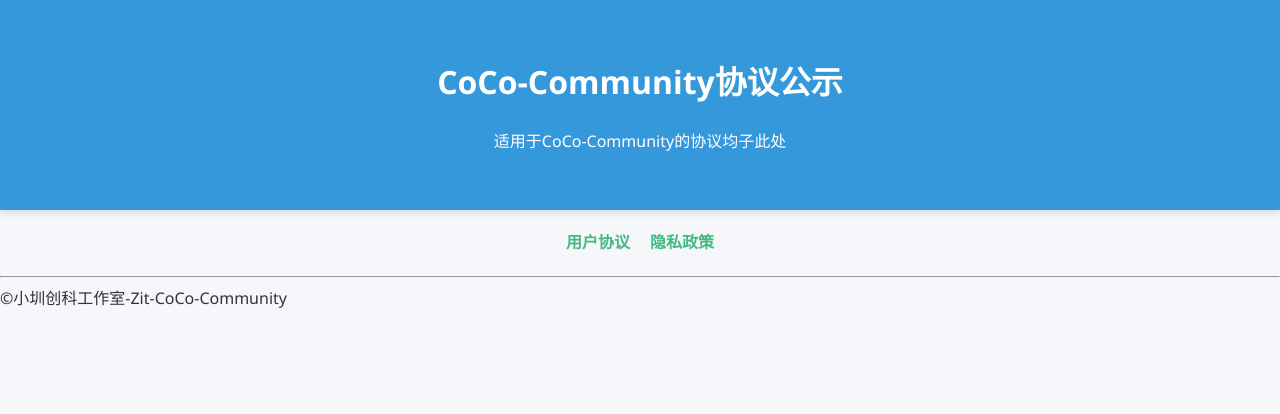
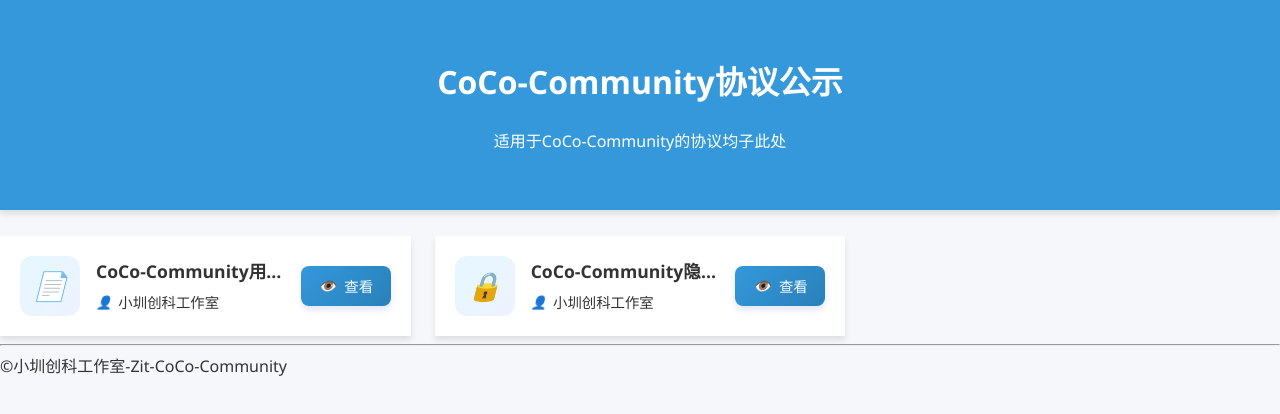
Before and after one commit to zitzhen/CoCo-Community-Control, a Vue app: page /agreement in a window 1280 px wide. Shown: the top 414 px of the page. Built offline with nearby package versions, Linux system fonts and the light colour scheme.

Commit message:
还原样式

```diff
--- a/src/components/agreement/Navigation.vue
+++ b/src/components/agreement/Navigation.vue
@@ -5,12 +5,6 @@
             <p>适用于CoCo-Community的协议均子此处</p>
         </div>
     </header>
-    <nav>
-        <ul>
-            <li><a href="/agreement/useragreement">用户协议</a></li>
-            <li><a href="/agreement/privacypolicy">隐私政策</a></li>
-        </ul>
-    </nav>
 </template>
 
 <style scoped>
--- a/src/components/agreement/card.vue
+++ b/src/components/agreement/card.vue
@@ -1,16 +1,30 @@
 <template>
     <div class="file-list">
-        <div class="file-card doc">
+        <a href="/agreement/useragreement" class="file-card doc">
+            <div class="file-icon">
+                <i>📄</i>
+            </div>
             <div class="file-content">
                 <div class="file-name">CoCo-Community用户协议</div>
-                </div>
+                <div class="file-author"><i>👤</i> 小圳创科工作室</div>
             </div>
-        <div class="file-card doc">
+            <button class="download-btn">
+                <i>👁️</i> 查看
+            </button>
+        </a>
+        <a href="/agreement/privacypolicy" class="file-card doc">
+            <div class="file-icon">
+                <i>🔒</i>
+            </div>
             <div class="file-content">
                 <div class="file-name">CoCo-Community隐私协议</div>
-                </div>
+                <div class="file-author"><i>👤</i> 小圳创科工作室</div>
             </div>
-        </div>
+            <button class="download-btn">
+                <i>👁️</i> 查看
+            </button>
+        </a>
+    </div>
 </template>
 
 <style scoped>
@@ -70,6 +84,8 @@
     align-items: center;
     position: relative;
     overflow: hidden;
+    text-decoration: none;
+    color: inherit;
 }
 
 .file-card:hover {
--- a/src/views/agreement/index.vue
+++ b/src/views/agreement/index.vue
@@ -1,7 +1,10 @@
 <script setup>
 import Navigation from '@/components/agreement/Navigation.vue'
+import card from '@/components/agreement/card.vue'
 </script>
 <template>
     <Navigation />
+    <br />
+    <card />
     <hr>©小圳创科工作室-Zit-CoCo-Community</hr>
 </template>
```
